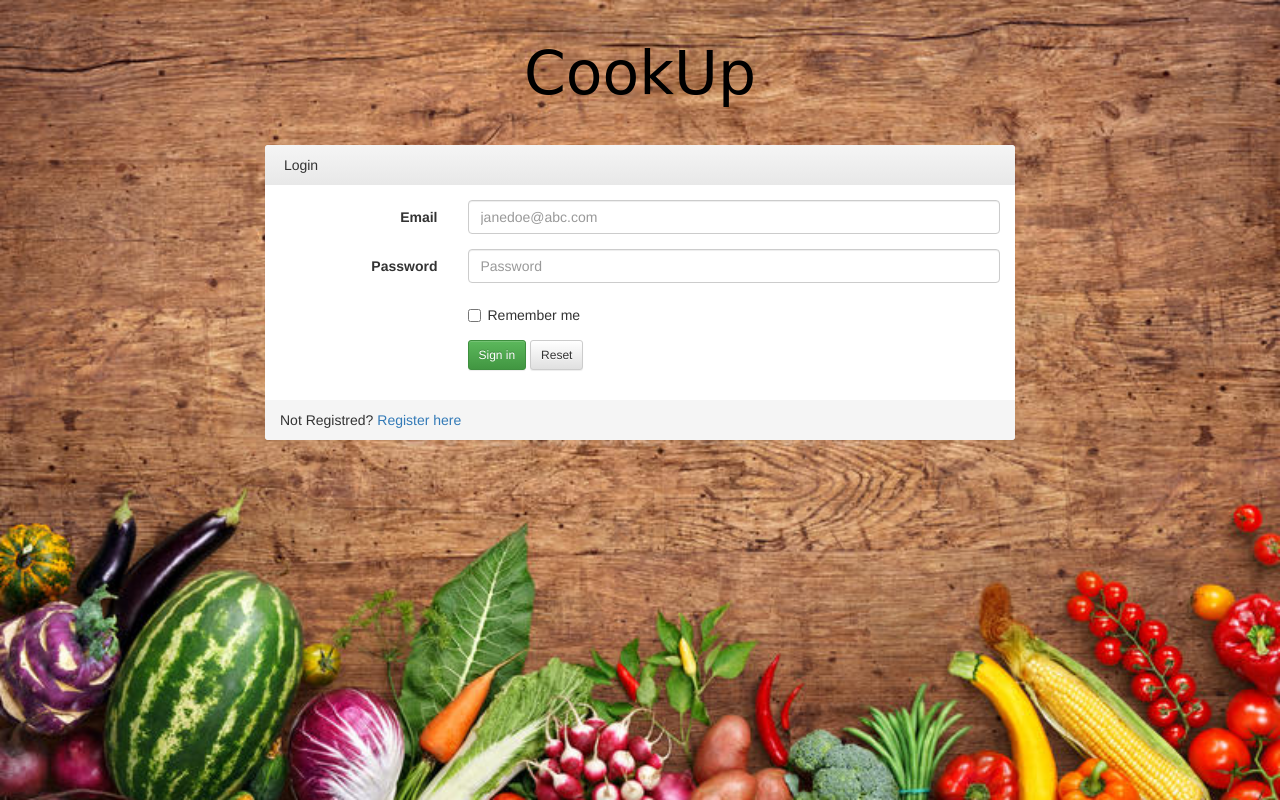
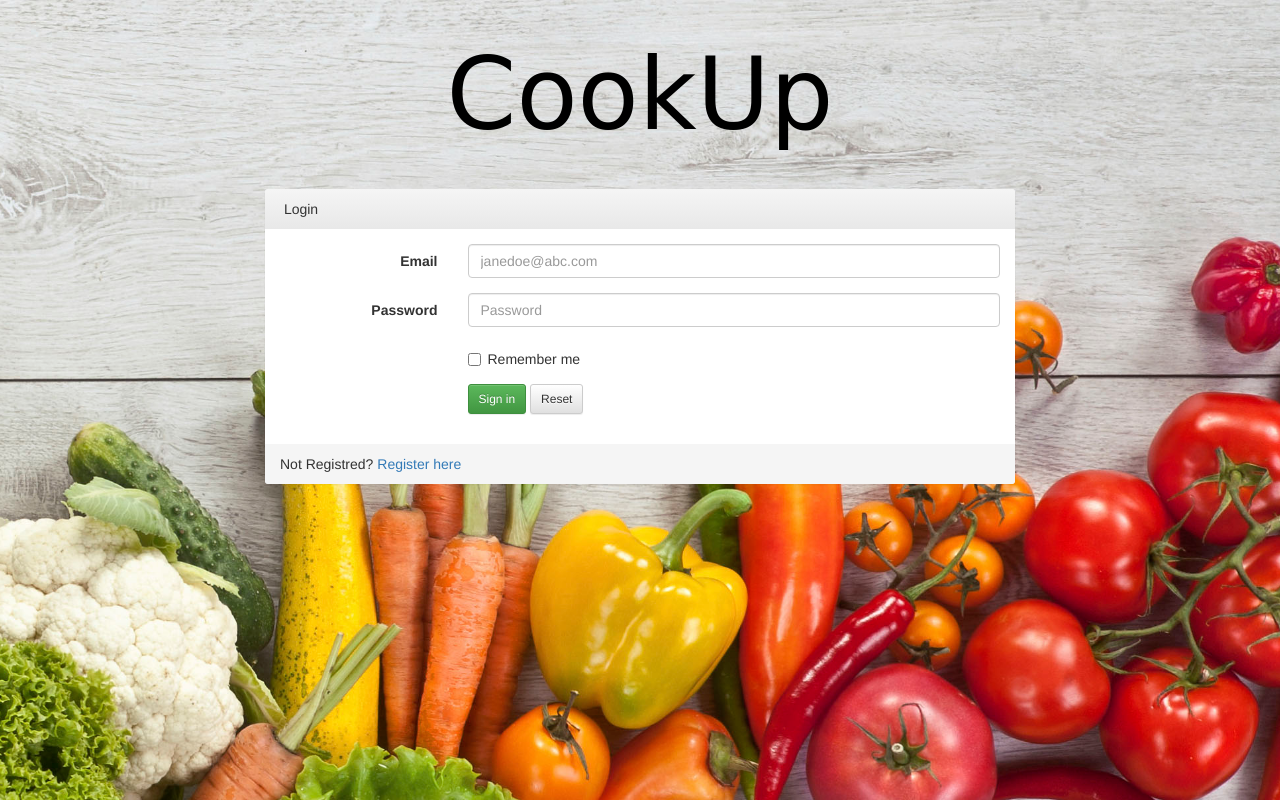
Before and after one commit to andrewholler/CookUp, a Django app: page / in a window 1280 px wide. Run offline with Django 3.2, Linux system fonts and the light colour scheme; some libraries are stand-ins or nearby versions; some web fonts are replaced.

Commit message:
NEW IMAGE

```diff
--- a/app/static/app/style.css
+++ b/app/static/app/style.css
@@ -3,7 +3,7 @@ div {
 }
 
 body {
-	background-image: url("test.jpg");
+	background-image: url("background.jpg");
 	background-size:     cover;                      /* <------ */
 	background-repeat:   no-repeat;
 	background-position: center center;
@@ -11,7 +11,7 @@ body {
 
 h1 {
 	font-family: 'Chicle', cursive;
-	font-size: 60px;
+	font-size: 100px;
 	color: black;
 }
 
```
Also changed, not shown: app/static/app/background.jpg (added), app/static/app/test.jpg (deleted).
